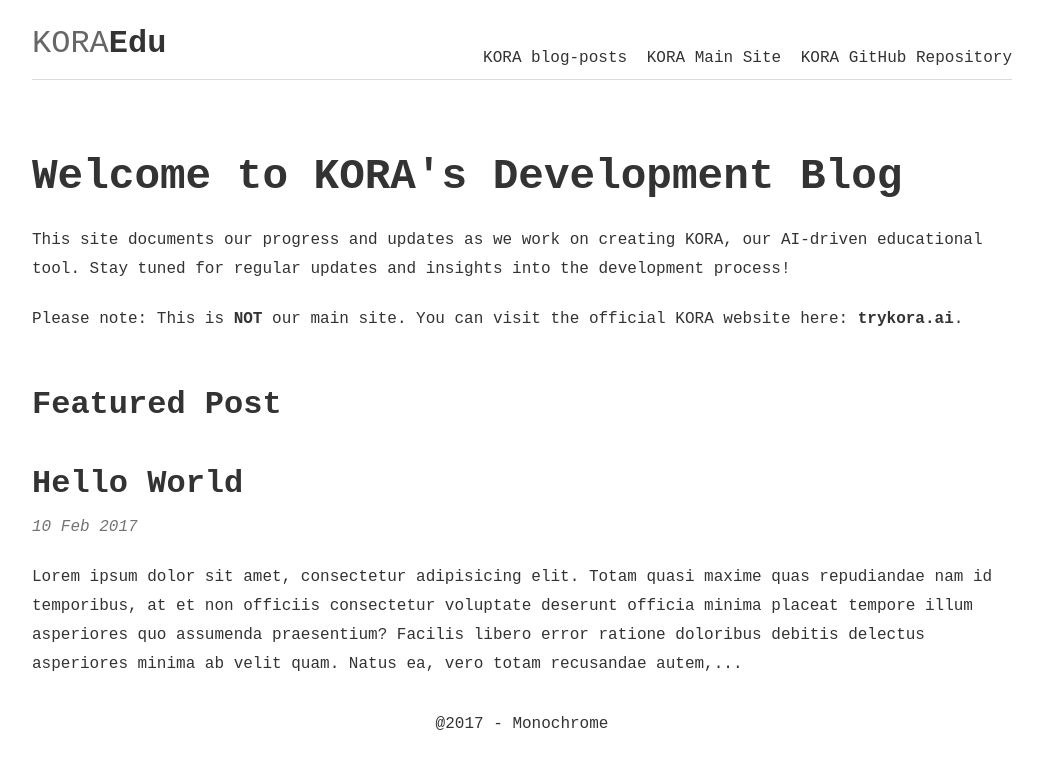
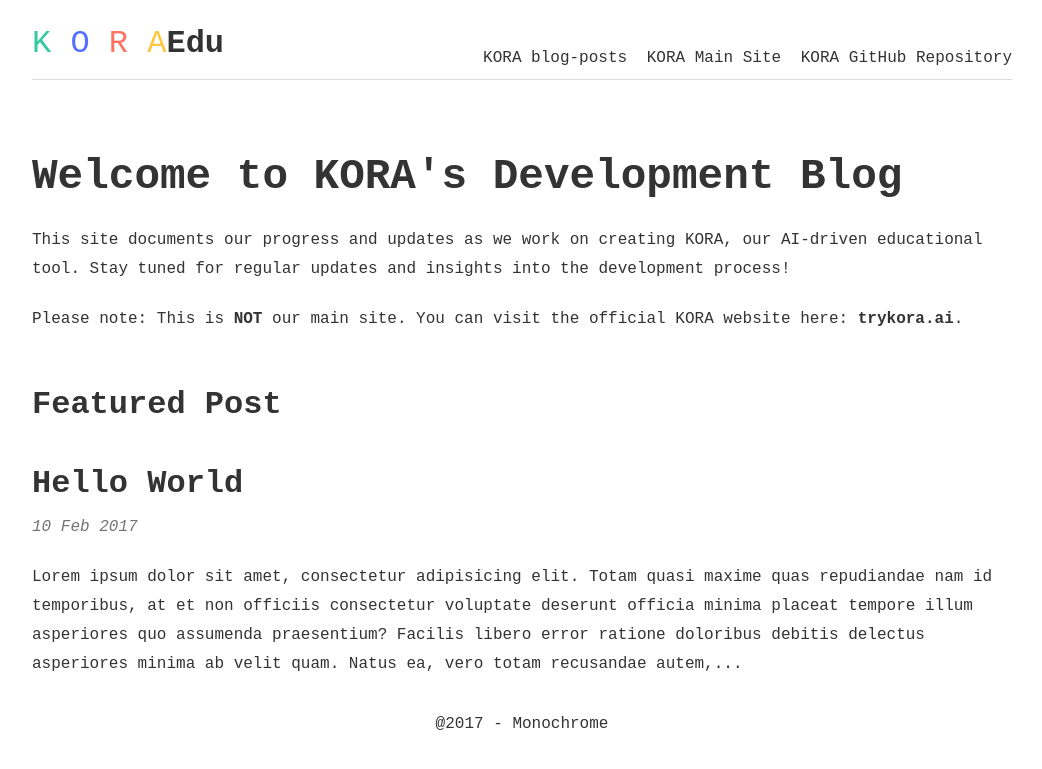
Before and after one commit to kora-edu/kora-edu.github.io, a Jekyll site: the page built from index.html, in a window 1280 px wide. Shown: the top 769 px of the page, without its empty margins (118-1160 px from the left). Built offline with Jekyll 4.4.1, drawn with Linux system fonts in a browser that asks for light colours; the list of posts is cut into pages by our own code.

Commit message:
template

```diff
--- a/_includes/header.html
+++ b/_includes/header.html
@@ -3,7 +3,10 @@
     <span class="f-left">
       <a href="{{ site.baseurl }}/">
         <h1>
-          <span>KORA</span>Edu
+          <span style="color: #32C8A0;">K</span>
+          <span style="color: #526FFF;">O</span>
+          <span style="color: #FF7260;">R</span>
+          <span style="color: #FFC740;">A</span>Edu
         </h1>
       </a>
     </span>
```
